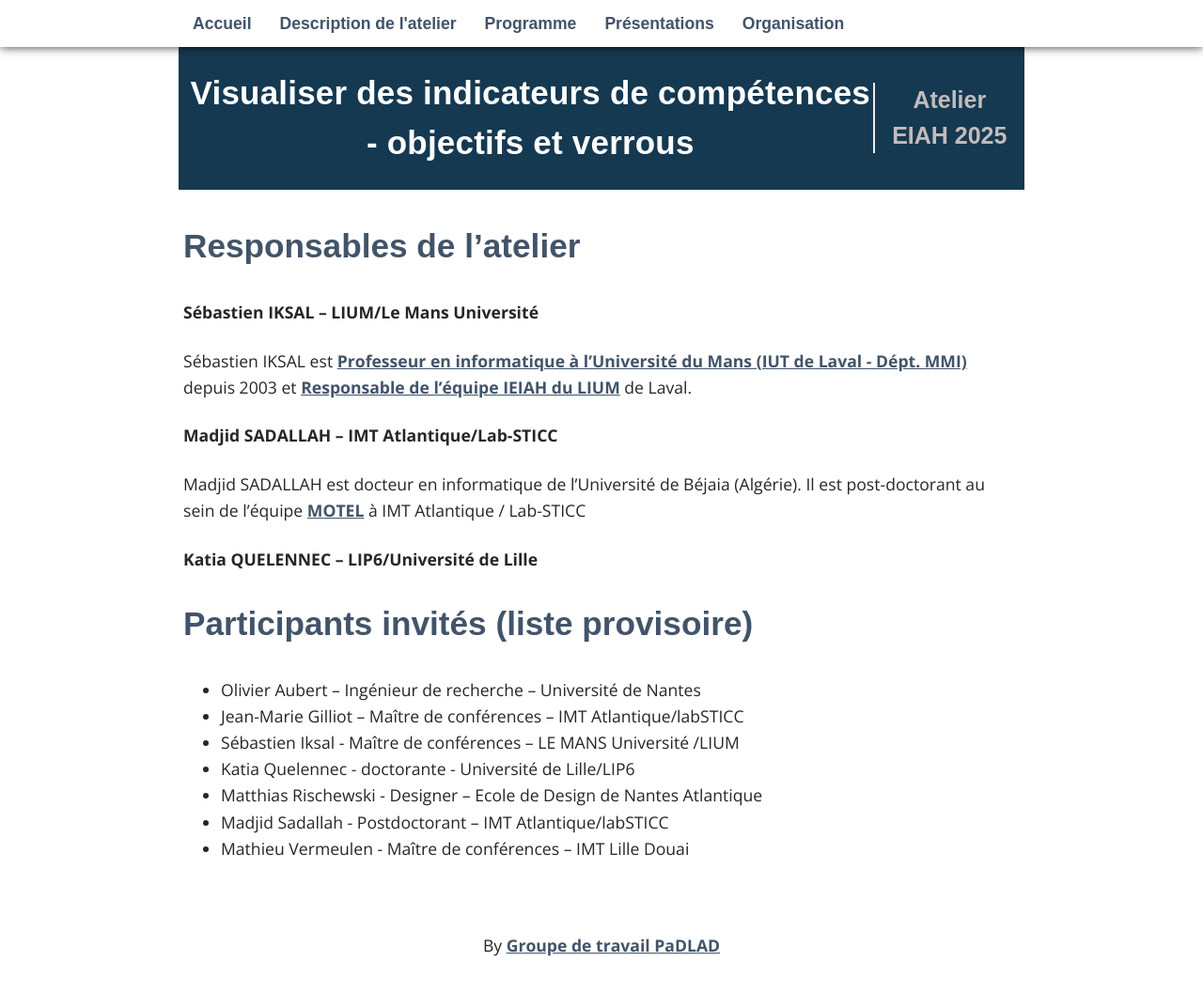
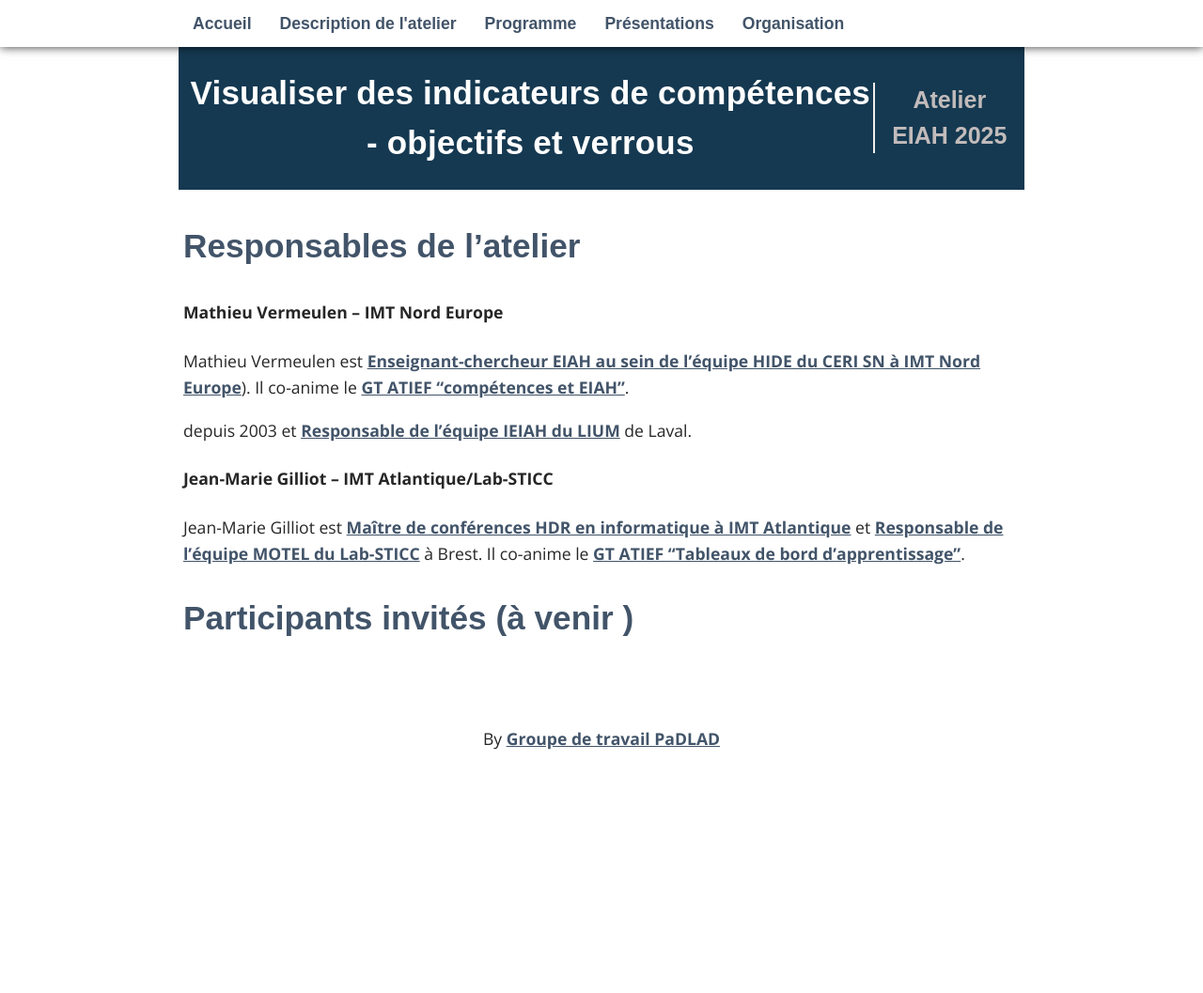
Before and after one commit to padlad/EIAH2025, a Jekyll site: the page built from _pages/05_comite.md, in a window 1280 px wide and 1083 px high. Shown: the top 1057 px of the window at 94% size. Built offline with Jekyll 4.4.1, drawn with Linux system fonts in a browser that asks for light colours; some web fonts are replaced.

Commit message:
Update 05_comite.md

```diff
--- a/_pages/05_comite.md
+++ b/_pages/05_comite.md
@@ -5,23 +5,15 @@ permalink: /comite/
 ---
 
 ## Responsables de l'atelier
-#### Sébastien IKSAL – LIUM/Le Mans Université
-Sébastien IKSAL est [Professeur en informatique à l'Université du Mans (IUT de Laval - Dépt. MMI)](https://lium.univ-lemans.fr/team/sebastien-iksal/)  depuis 2003 et [Responsable de l'équipe IEIAH du LIUM](http://rech-iksal.iut-laval.univ-lemans.fr/site/) de Laval.
+#### Mathieu Vermeulen – IMT Nord Europe
+Mathieu Vermeulen est [Enseignant-chercheur EIAH au sein de l'équipe HIDE du CERI SN à IMT Nord Europe](https://recherche.imt-nord-europe.fr/personnel/vermeulen-mathieu/)). Il co-anime le [GT ATIEF "compétences et EIAH"](http://www.atief.fr/content/gt-comp%C3%A9tences-et-eiah).
 
 
-#### Madjid SADALLAH –  IMT Atlantique/Lab-STICC
-Madjid SADALLAH est docteur en informatique de l'Université de Béjaia (Algérie). Il est post-doctorant au sein de l'équipe [MOTEL](https://labsticc.fr/fr/equipes/motel) à IMT Atlantique / Lab-STICC
+depuis 2003 et [Responsable de l'équipe IEIAH du LIUM](http://rech-iksal.iut-laval.univ-lemans.fr/site/) de Laval.
 
 
-#### Katia QUELENNEC –  LIP6/Université de Lille
+#### Jean-Marie Gilliot  –  IMT Atlantique/Lab-STICC
+Jean-Marie Gilliot est [Maître de conférences HDR en informatique à IMT Atlantique](https://www.imt-atlantique.fr/fr/personne/jean-marie-gilliot) et [Responsable de l'équipe MOTEL du Lab-STICC](https://labsticc.fr/fr/equipes/motel) à Brest. Il co-anime le [GT ATIEF "Tableaux de bord d'apprentissage"](http://www.atief.fr/content/gt-tba).
 
 
-
-## Participants invités (liste provisoire)
-*	Olivier Aubert – Ingénieur de recherche – Université de Nantes
-*	Jean-Marie Gilliot – Maître de conférences – IMT Atlantique/labSTICC
-*	Sébastien Iksal - Maître de conférences – LE MANS Université  /LIUM
-*	Katia Quelennec - doctorante - Université de Lille/LIP6
-*	Matthias Rischewski - Designer – Ecole de Design de Nantes Atlantique
-*	Madjid Sadallah - Postdoctorant – IMT Atlantique/labSTICC
-*	Mathieu Vermeulen - Maître de conférences – IMT Lille Douai
+## Participants invités (à venir )
```
